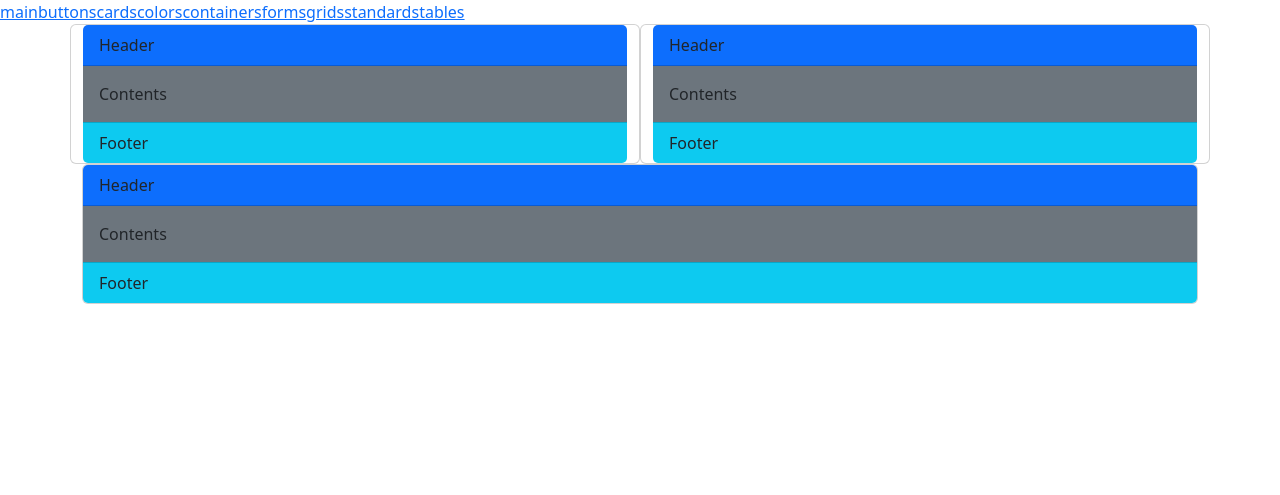
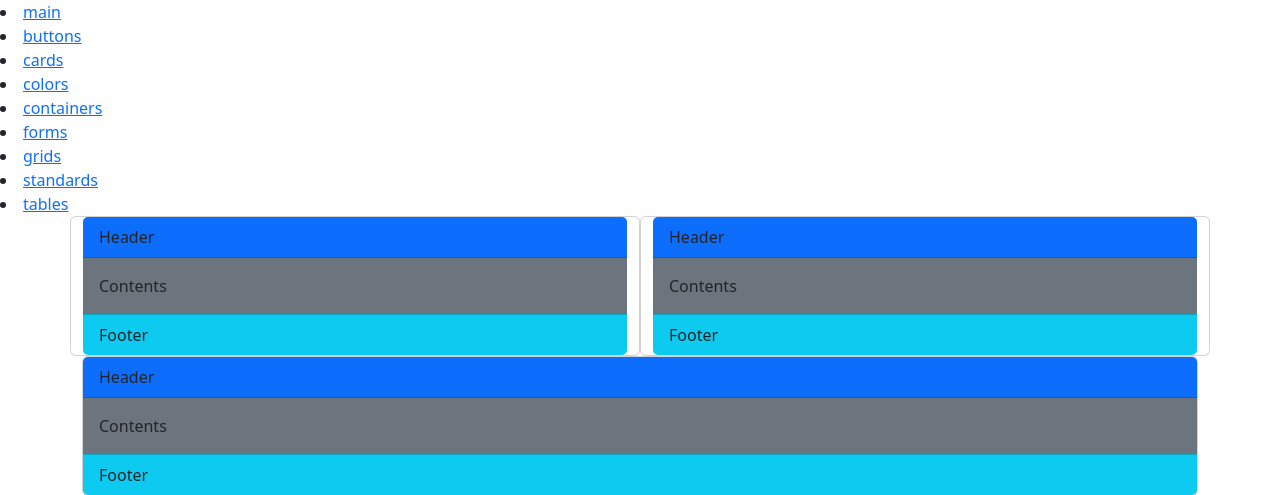
Before and after one commit to btg1631/study_fastapis, a FastAPI app: page /gadgets/cards in a window 1280 px wide. Shown: the top 495 px of the page. Run offline with FastAPI, Linux system fonts and the light colour scheme.

Commit message:
delete <ul>

```diff
--- a/templates/gadgets/buttons.html
+++ b/templates/gadgets/buttons.html
@@ -13,7 +13,6 @@
 <body>
     <!-- top menu -->
     <nav>
-        <ul class="nav">
         <li class="nav-item"><a href="/">main</a></li>
         <li class="nav-item"><a href="/gadgets/buttons">buttons</a></li>
         <li class="nav-item"><a href="/gadgets/cards">cards</a></li>
@@ -23,7 +22,6 @@
         <li class="nav-item"><a href="/positionings/grids">grids</a></li>
         <li class="nav-item"><a href="/positionings/standards">standards</a></li>
         <li class="nav-item"><a href="/positionings/tables">tables</a></li>
-        </ul>
     </nav>
     <main>
         <!-- basic button style -->
--- a/templates/gadgets/cards.html
+++ b/templates/gadgets/cards.html
@@ -14,7 +14,6 @@
 <body>
     <!-- top menu -->
     <nav>
-        <ul class="nav">
         <li class="nav-item"><a href="/">main</a></li>
         <li class="nav-item"><a href="/gadgets/buttons">buttons</a></li>
         <li class="nav-item"><a href="/gadgets/cards">cards</a></li>
@@ -24,7 +23,6 @@
         <li class="nav-item"><a href="/positionings/grids">grids</a></li>
         <li class="nav-item"><a href="/positionings/standards">standards</a></li>
         <li class="nav-item"><a href="/positionings/tables">tables</a></li>
-        </ul>
     </nav>
     <main class="container">
         <div class="row">
--- a/templates/gadgets/colors.html
+++ b/templates/gadgets/colors.html
@@ -14,7 +14,6 @@
 <body>
     <!-- top menu -->
     <nav>
-        <ul class="nav">
         <li class="nav-item"><a href="/">main</a></li>
         <li class="nav-item"><a href="/gadgets/buttons">buttons</a></li>
         <li class="nav-item"><a href="/gadgets/cards">cards</a></li>
@@ -24,7 +23,6 @@
         <li class="nav-item"><a href="/positionings/grids">grids</a></li>
         <li class="nav-item"><a href="/positionings/standards">standards</a></li>
         <li class="nav-item"><a href="/positionings/tables">tables</a></li>
-        </ul>
     </nav>
     <nav class="container-fluid">nav</nav>
     <main class="container">
--- a/templates/gadgets/containers.html
+++ b/templates/gadgets/containers.html
@@ -13,7 +13,6 @@
 <body>
     <!-- top menu -->
     <nav>
-        <ul class="nav">
         <li class="nav-item"><a href="/">main</a></li>
         <li class="nav-item"><a href="/gadgets/buttons">buttons</a></li>
         <li class="nav-item"><a href="/gadgets/cards">cards</a></li>
@@ -23,7 +22,6 @@
         <li class="nav-item"><a href="/positionings/grids">grids</a></li>
         <li class="nav-item"><a href="/positionings/standards">standards</a></li>
         <li class="nav-item"><a href="/positionings/tables">tables</a></li>
-        </ul>
     </nav>
     <nav class="container-fluid">nav</nav>
     <main class="container">main</main>
--- a/templates/positionings/forms.html
+++ b/templates/positionings/forms.html
@@ -13,7 +13,6 @@
 <body>
     <!-- top menu -->
     <nav>
-        <ul class="nav">
         <li class="nav-item"><a href="/">main</a></li>
         <li class="nav-item"><a href="/gadgets/buttons">buttons</a></li>
         <li class="nav-item"><a href="/gadgets/cards">cards</a></li>
@@ -23,7 +22,6 @@
         <li class="nav-item"><a href="/positionings/grids">grids</a></li>
         <li class="nav-item"><a href="/positionings/standards">standards</a></li>
         <li class="nav-item"><a href="/positionings/tables">tables</a></li>
-        </ul>
     </nav>
     <nav>nav</nav>
 
--- a/templates/positionings/grids.html
+++ b/templates/positionings/grids.html
@@ -14,7 +14,6 @@
 <body>
     <!-- top menu -->
     <nav>
-        <ul class="nav">
         <li class="nav-item"><a href="/">main</a></li>
         <li class="nav-item"><a href="/gadgets/buttons">buttons</a></li>
         <li class="nav-item"><a href="/gadgets/cards">cards</a></li>
@@ -24,7 +23,6 @@
         <li class="nav-item"><a href="/positionings/grids">grids</a></li>
         <li class="nav-item"><a href="/positionings/standards">standards</a></li>
         <li class="nav-item"><a href="/positionings/tables">tables</a></li>
-        </ul>
     </nav>
     <nav class="container-fluid">nav</nav>
     <main class="container">
--- a/templates/positionings/standards.html
+++ b/templates/positionings/standards.html
@@ -13,7 +13,6 @@
 <body>
     <!-- top menu -->
     <nav>
-        <ul class="nav">
         <li class="nav-item"><a href="/">main</a></li>
         <li class="nav-item"><a href="/gadgets/buttons">buttons</a></li>
         <li class="nav-item"><a href="/gadgets/cards">cards</a></li>
@@ -23,7 +22,6 @@
         <li class="nav-item"><a href="/positionings/grids">grids</a></li>
         <li class="nav-item"><a href="/positionings/standards">standards</a></li>
         <li class="nav-item"><a href="/positionings/tables">tables</a></li>
-        </ul>
     </nav>
     <nav>nav</nav>
     <main>main</main>
--- a/templates/positionings/tables.html
+++ b/templates/positionings/tables.html
@@ -13,7 +13,6 @@
 <body>
     <!-- top menu -->
     <nav>
-      <ul class="nav">
       <li class="nav-item"><a href="/">main</a></li>
       <li class="nav-item"><a href="/gadgets/buttons">buttons</a></li>
       <li class="nav-item"><a href="/gadgets/cards">cards</a></li>
@@ -23,7 +22,6 @@
       <li class="nav-item"><a href="/positionings/grids">grids</a></li>
       <li class="nav-item"><a href="/positionings/standards">standards</a></li>
       <li class="nav-item"><a href="/positionings/tables">tables</a></li>
-      </ul>
   </nav>
     <nav>nav</nav>
     <main class="container">
```
Lines whose indentation alone changed are shown as unchanged.
